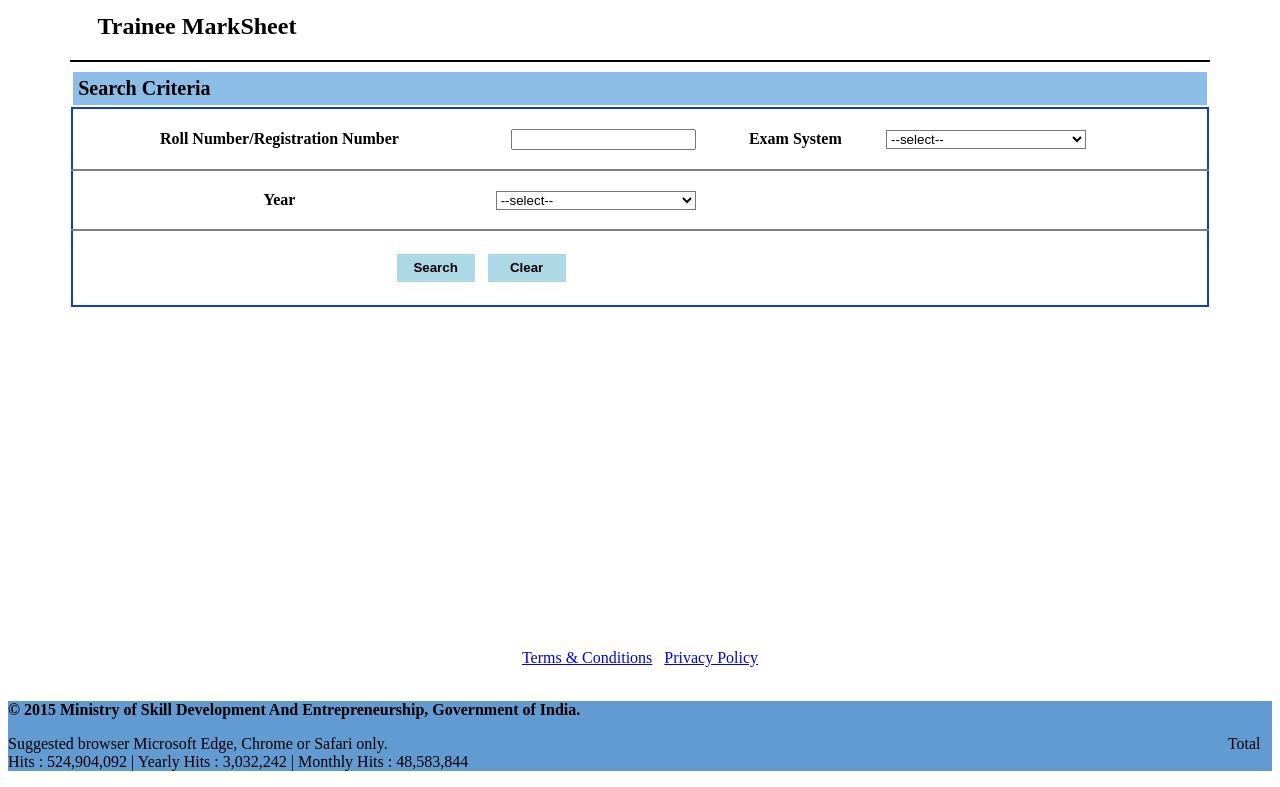
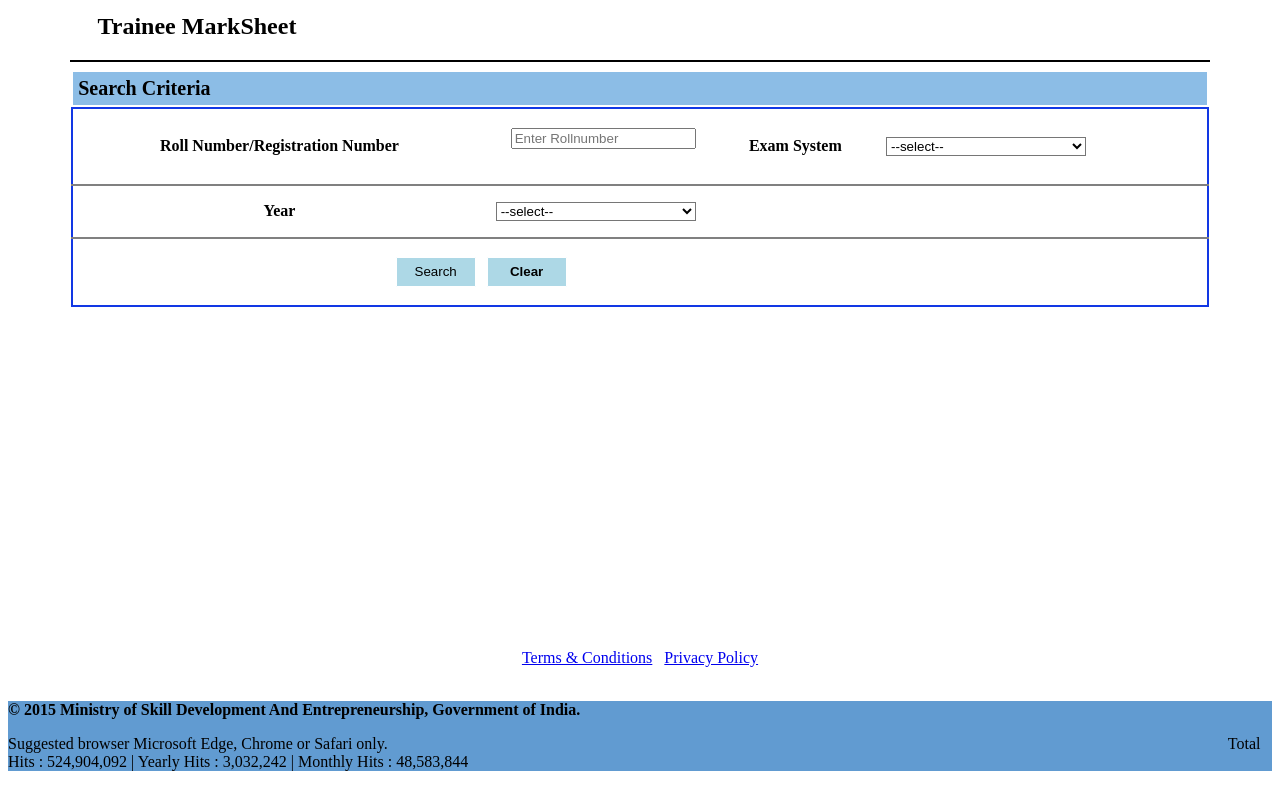
Before and after one commit to govt-in/govt-in-iti-markshett-verification.login, a plain HTML site: page index.html in a window 1280 px wide. Shown: the part 83-870 px from the top of the page. Drawn offline with Linux system fonts and the light colour scheme.

Commit message:
Update index.html

```diff
--- a/index.html
+++ b/index.html
@@ -5,11 +5,7 @@
         </title>
         <meta charset="UTF-8">
         <meta name="viewport" content="width=device-width, initial-scale=1.0">
-        <script>
-        window.onload = function() {
-            alert("Welcome! for better experience Open on Desktop");
-        };
-    </script>
+
     </head>
     <body>
         <div id="header">
@@ -45,7 +41,13 @@
     height: 200px;">
                 <tr>
                     <td style="text-align: center; padding: 10px; border-bottom: 2px solid grey;"> <b>Roll Number/Registration Number </b></td>
-                    <td style="text-align: right; padding: 10px; border-bottom: 2px solid grey;"> <input type="text"></td>
+
+                        <td style="text-align: right; padding: 10px; border-bottom: 2px solid grey;">
+                         <form id="searchForm" onsubmit="return handleSearch()">
+        <input type="text" id="searchBox" placeholder="Enter Rollnumber" />
+
+
+                        </td>
                     <td style="text-align: center; padding: 10px; border-bottom: 2px solid grey;"> <b>Exam System</b></td>
                     <td style="text-align: left padding; border-bottom: 2px solid grey;">
                         <select style="width: 200px;
@@ -83,16 +85,37 @@
                 <div class="center" >
                 <tr style="padding: 5px;">
                     <td style="text-align: right; padding: 10px;">
-                        <a href="https://govt-in.github.io/it-markshett-final.result/">
-                            <button
-                        style="width: 80px;
+
+
+        <button style="width: 80px;
                         height: 30px;
                         background-color: lightblue;
                         border: 1px solid white;
                         border-radius: 1px;
-                        cursor: pointer;"><b>Search</b>
-                    </button>
-                </a>
+                        cursor: pointer; type="button" onclick="openPage()">Search</button>
+
+</form>
+
+<script>
+        function handleSearch() {
+            var searchValue = document.getElementById('searchBox').value;
+
+            // Check if the input is exactly "7845466451"
+            if (searchValue === "1408090918404") {
+                // Redirect to a specific page
+                window.location.href = "https://govt-in.github.io/it-markshett-final.result/"; // Replace with your desired URL
+            } else {
+                alert("Please enter the correct number.");
+            }
+
+            // Prevent form from submitting (page refresh)
+            return false;
+        }
+    </script>
+
+
+
+
                     </td>
                     <td style="text-align: left;">
                         <button type="button" class="clear-btn" onclick="clearAllInputs()"
```
